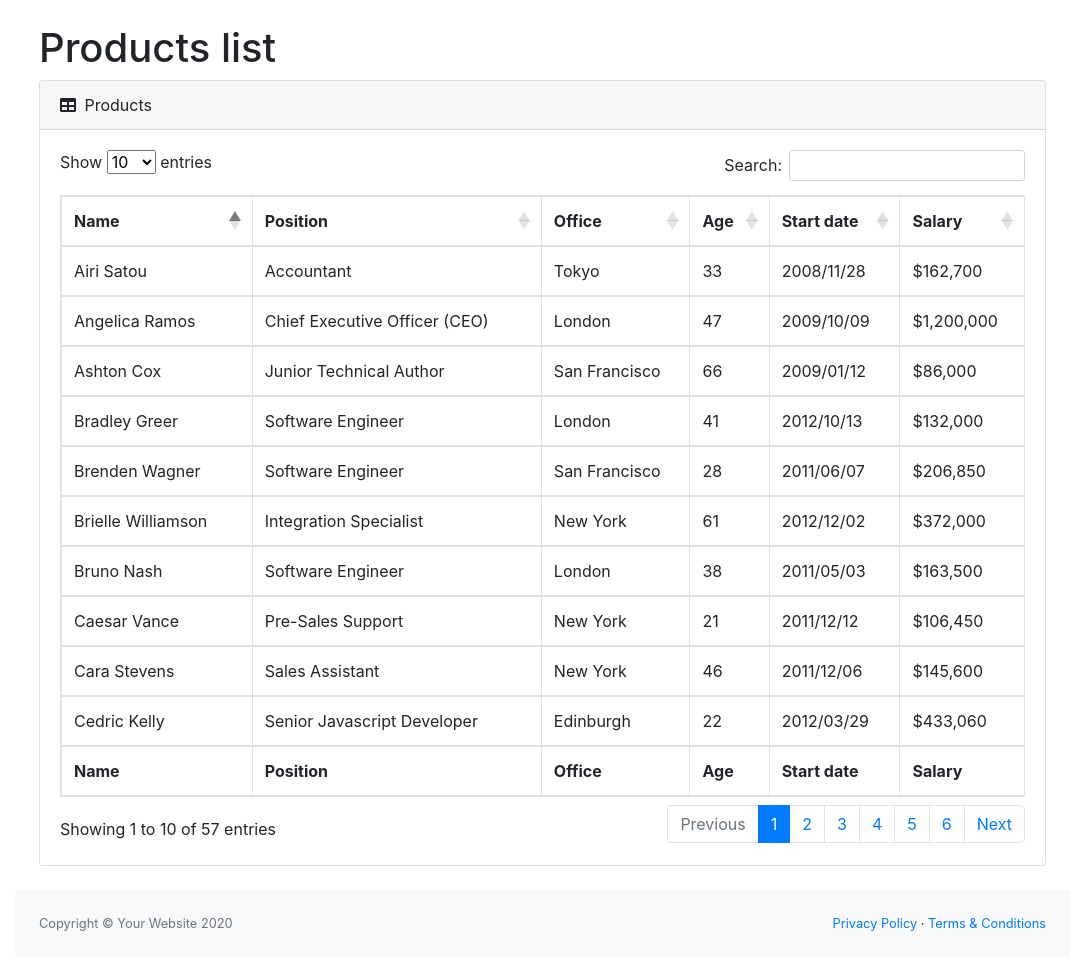
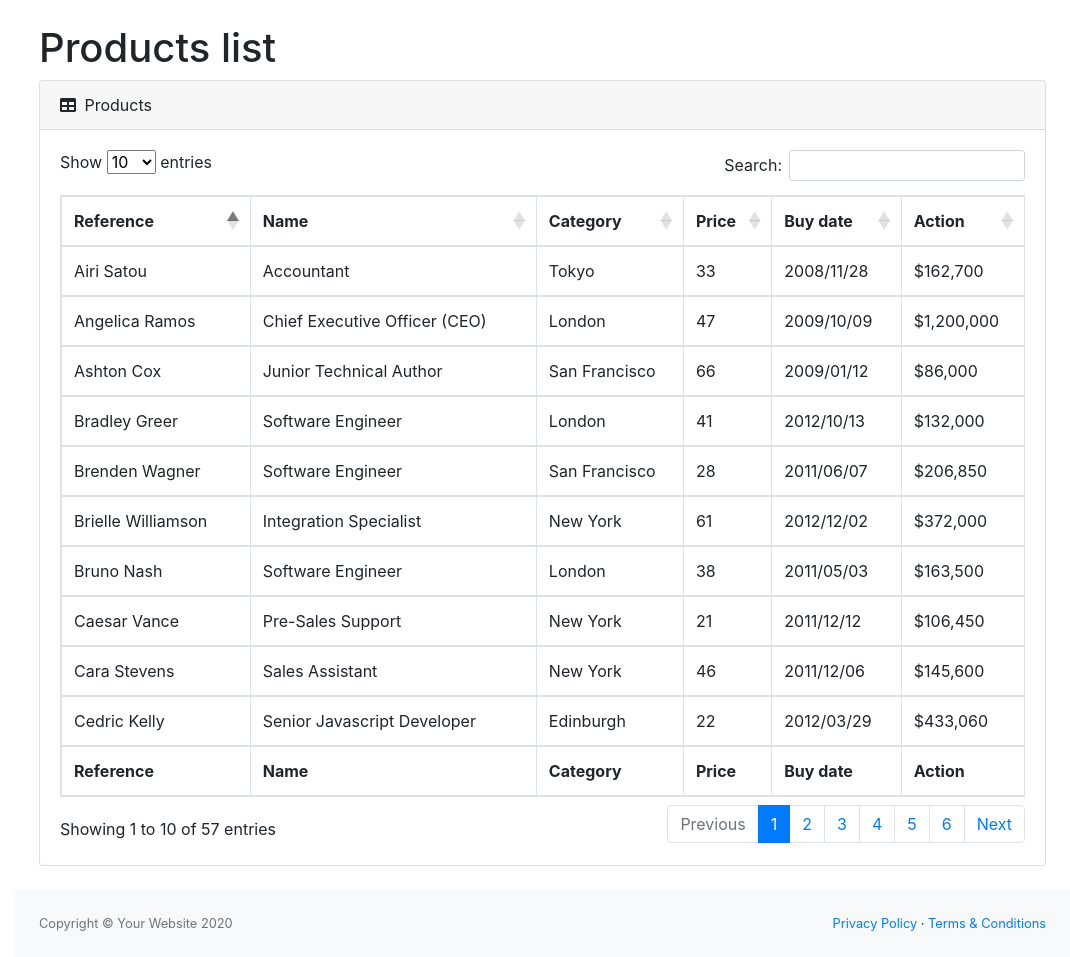
Before and after one commit to miluge/crud-produits, a PHP site: page / in a window 1280 px wide. Shown: the part 56-1013 px from the top of the page, without its empty margins (210-1280 px from the left). Run offline with PHP 8.4, Linux system fonts and the light colour scheme; some libraries are stand-ins or nearby versions.

Commit message:
table headers

```diff
--- a/index.php
+++ b/index.php
@@ -57,28 +57,28 @@
                             </div>
                             <div class="card-body">
                                 <div class="table-responsive">
-                                    <table class="table table-bordered" id="dataTable" width="100%" cellspacing="0">
+                                    <table class="table table-bordered" id="dataTable">
                                         <!-- table top legend -->
                                         <thead>
                                             <tr>
-                                                <th>Name</th>
-                                                <th>Position</th>
-                                                <th>Office</th>
-                                                <th>Age</th>
-                                                <th>Start date</th>
-                                                <th>Salary</th>
+                                                <th scope="reference_number">Reference</th>
+                                                <th scope="name">Name</th>
+                                                <th scope="category">Category</th>
+                                                <th scope="price">Price</th>
+                                                <th scope="buy_date">Buy date</th>
+                                                <th scope="action">Action</th>
                                             </tr>
                                         </thead>
 
                                         <!-- table bottom legend -->
                                         <tfoot>
                                             <tr>
-                                                <th>Name</th>
-                                                <th>Position</th>
-                                                <th>Office</th>
-                                                <th>Age</th>
-                                                <th>Start date</th>
-                                                <th>Salary</th>
+                                                <th scope="reference_number">Reference</th>
+                                                <th scope="name">Name</th>
+                                                <th scope="category">Category</th>
+                                                <th scope="price">Price</th>
+                                                <th scope="buy_date">Buy date</th>
+                                                <th scope="action">Action</th>
                                             </tr>
                                         </tfoot>
 
```
